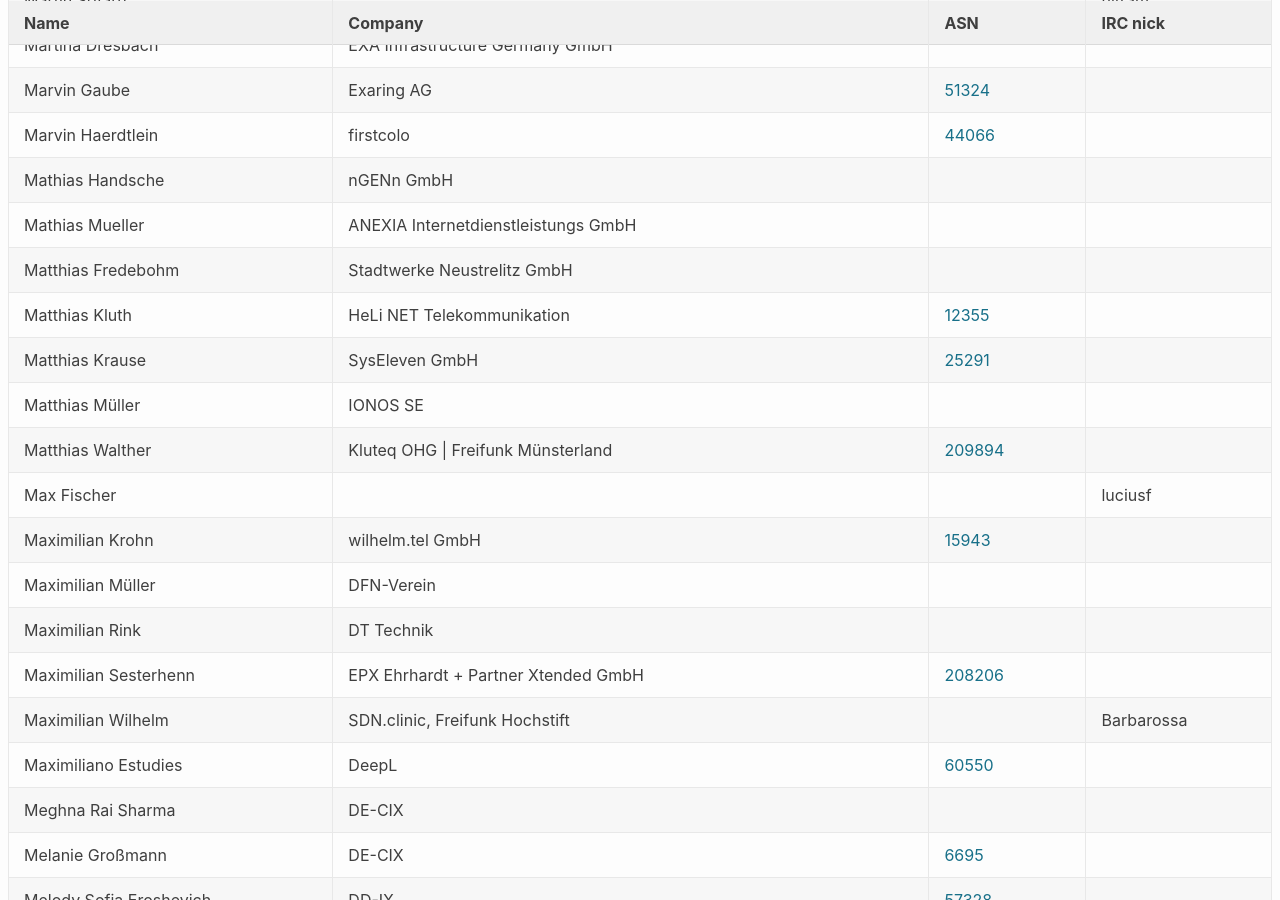
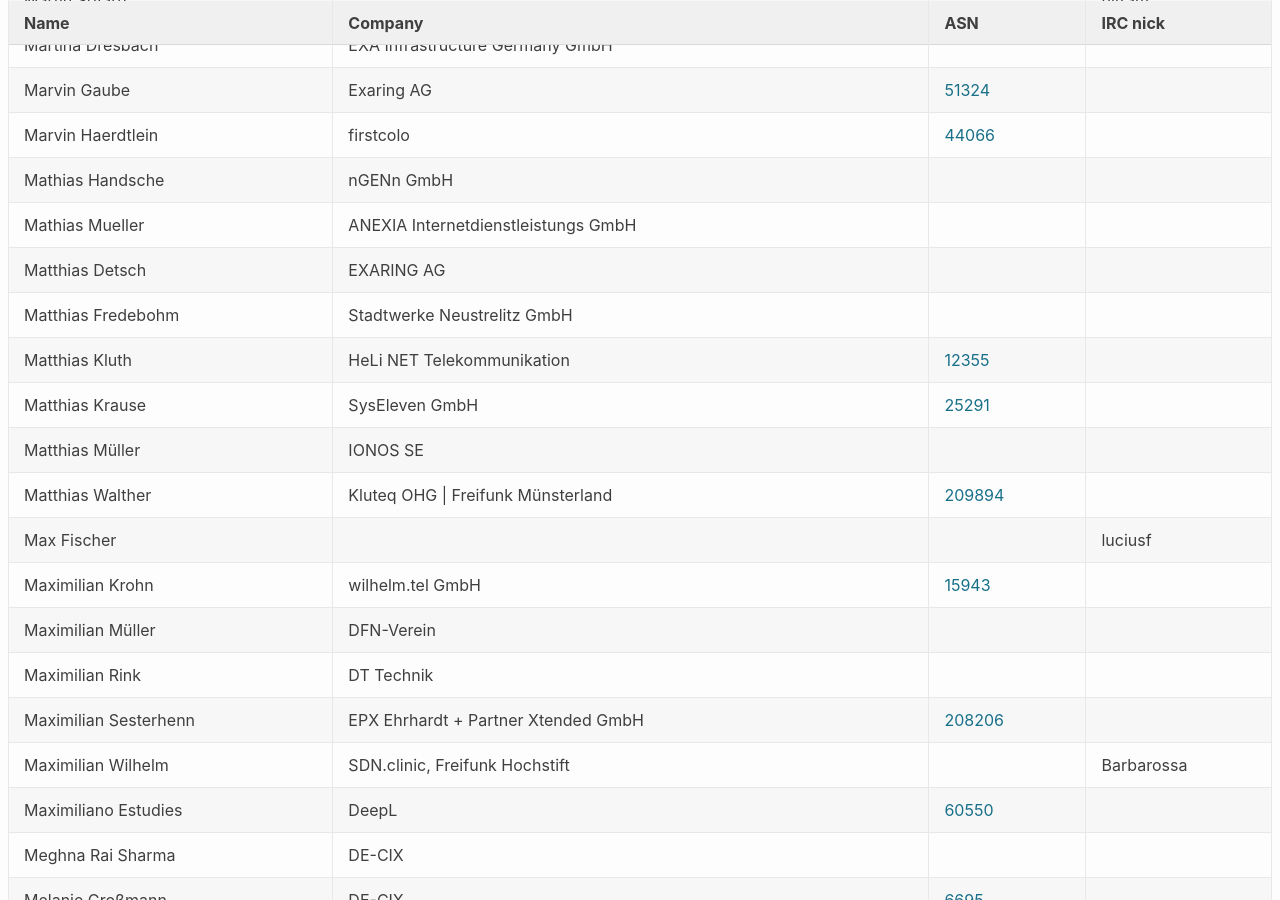
Before and after one commit to denog/pretix-attendeelist, a Jekyll site: the page built from denog15/index.md, in a window 1280 px wide and 900 px high, scrolled down 9424 px. Built offline with Jekyll 4.4.1, drawn with Linux system fonts in a browser that asks for light colours.

Commit message:
Latest data: Wed Oct 25 15:10:25 UTC 2023

```diff
--- a/_data/attendees_denog15_onsite.json
+++ b/_data/attendees_denog15_onsite.json
@@ -1266,6 +1266,12 @@
     "asn": null
   },
   {
+    "name": "Matthias Detsch",
+    "company": "EXARING AG",
+    "irc": null,
+    "asn": null
+  },
+  {
     "name": "Matthias Fredebohm",
     "company": "Stadtwerke Neustrelitz GmbH",
     "irc": null,
```
